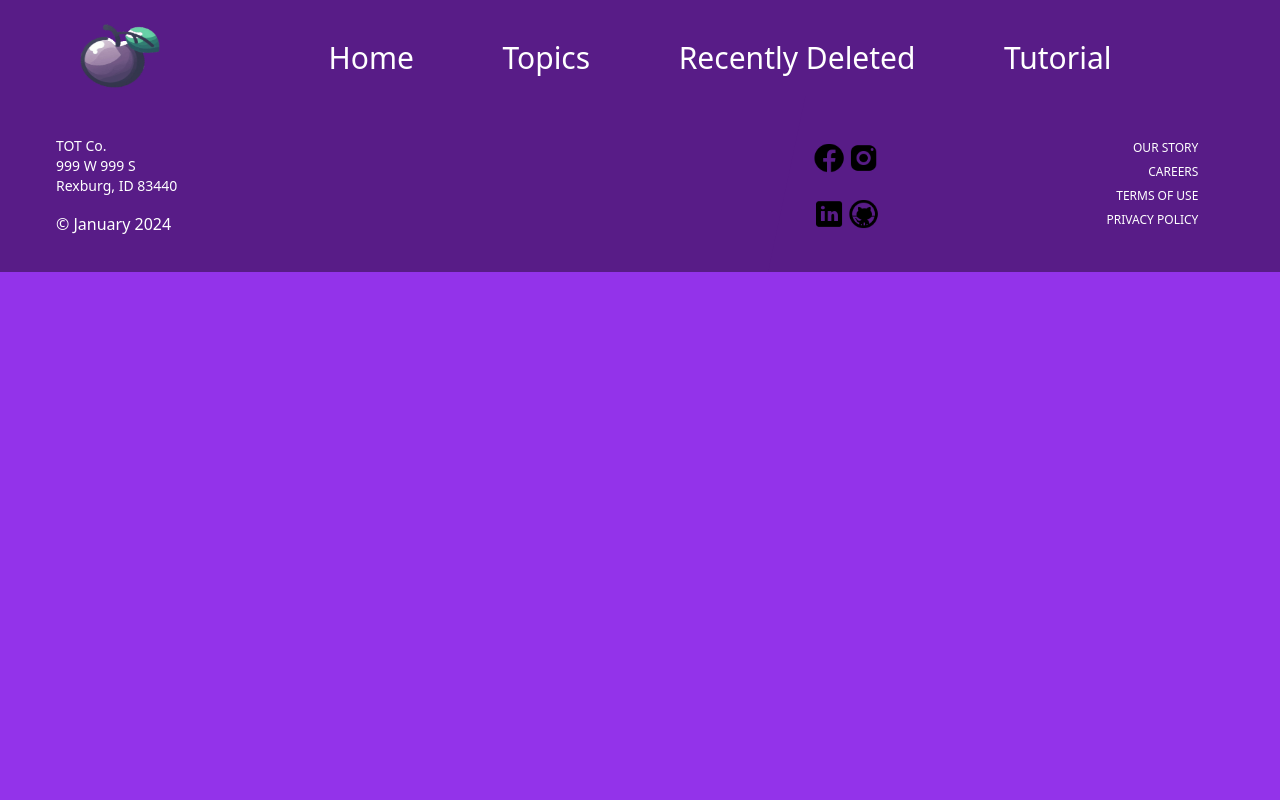
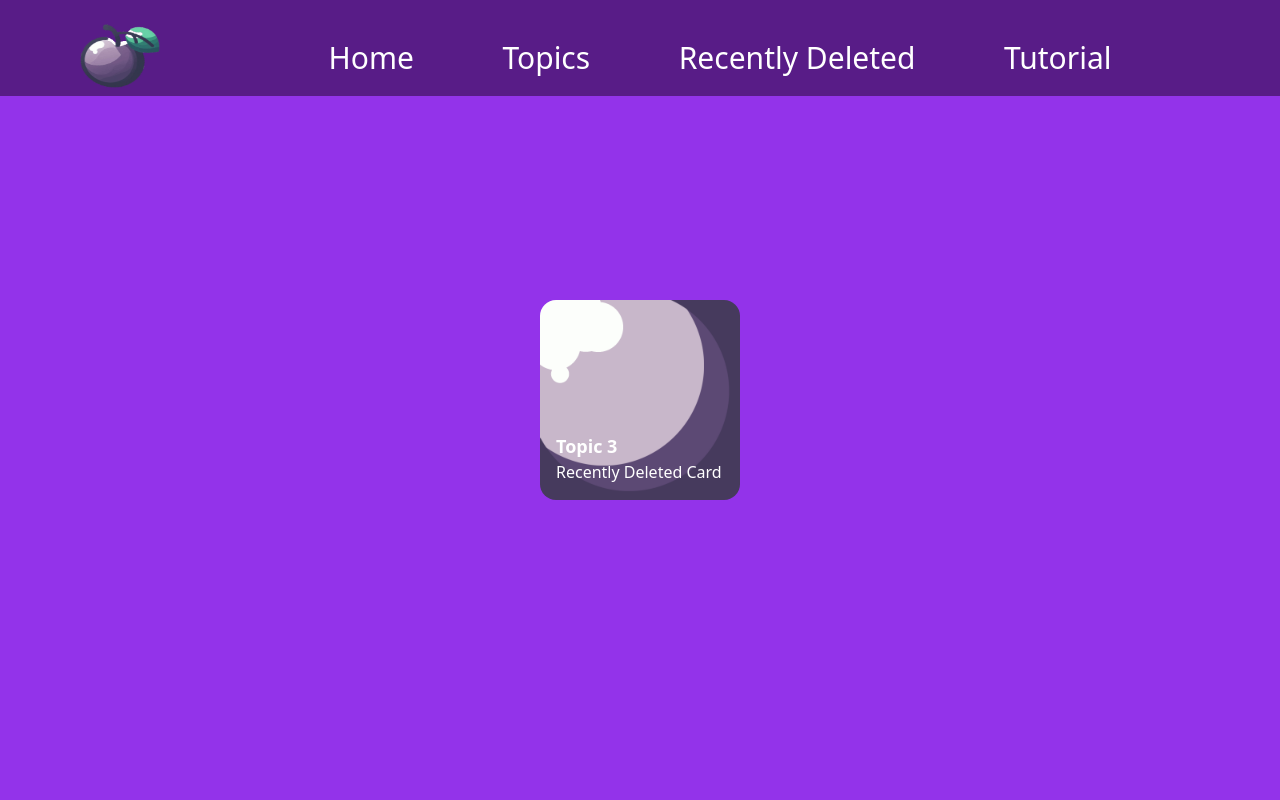
Before and after one commit to jacall2016/plums, a Next.js app: page /Deleted in a window 1280 px wide. Shown: the top 800 px of the page. Built offline with nearby package versions, Linux system fonts and the light colour scheme.

Commit message:
added delete functionality and readded dynamic loading

```diff
--- a/src/app/Deleted/page.tsx
+++ b/src/app/Deleted/page.tsx
@@ -1,13 +1,15 @@
-import Image from "next/image";
+
+import Image from 'next/image';
+import DeletedTopicList from '../../components/topic/deletedTopicList';
+
 
 export default function Deleted() {
-  return (
-    <main>
-      <div>
-
-      </div>
 
 
+
+  return (
+    <main className="flex flex-col items-center justify-center h-screen">
+      <DeletedTopicList/>
     </main>
   );
 }
--- /dev/null
+++ b/src/components/source/sourceCard.tsx
@@ -0,0 +1,27 @@
+'use client'
+
+import React from 'react';
+
+interface Props {
+  title: string;
+  description: string;
+  imageUrl?: string;
+  url?: string;
+  note?: string;
+}
+
+const SourceCard: React.FC<Props> = ({ title, description, imageUrl, url, note }) => {
+  return (
+    <div className="bg-white h-auto mt-20 w-4/5 border rounded-md overflow-hidden shadow-md hover:scale-105 mx-auto">
+      {imageUrl && <img src={imageUrl} alt={title} className="w-full h-auto" />}
+      <div className="p-4">
+        <h3 className="text-xl font-semibold">{title}</h3>
+        <p className="text-gray-600">{description}</p>
+        {url && <a href={url} className="text-blue-500 hover:underline" target="_blank" rel="noopener noreferrer">Visit Source</a>}
+        {note && <p className="mt-2">{note}</p>}
+      </div>
+    </div>
+  );
+};
+
+export default SourceCard;
--- a/src/components/topic/deleteTopicButton.jsx
+++ b/src/components/topic/deleteTopicButton.jsx
@@ -1,5 +1,6 @@
 import React, { useState } from 'react';
 import Image from 'next/image';
+// import { TrashIcon } from '@heroicons/react/solid';
 
 function DeleteTopicButton({ onClick }) {
   const [clicked, setClicked] = useState(false);
--- /dev/null
+++ b/src/components/topic/deletedTopicList.tsx
@@ -0,0 +1,35 @@
+'use client'
+
+import React, { useState, useEffect } from 'react';
+import Image from 'next/image';
+import recentlyDeletedData from '../../data/recentlyDeleted.json';
+import TopicCard from './TopicCard';
+
+const DeletedTopicList = () => {
+  const [recentlyDeleted, setRecentlyDeleted] = useState(recentlyDeletedData);
+
+  useEffect(() => {
+    setRecentlyDeleted(recentlyDeletedData);
+  }, []);
+
+  const handleDelete = (topicId : number) =>{
+    const updatedTopics = recentlyDeleted.filter(topic => topic.id !== topicId);
+    setRecentlyDeleted(updatedTopics);
+
+  }
+
+  return (
+    <div>
+      {recentlyDeleted.map((topic) => (
+        <TopicCard
+          customKey={topic.id}
+          title={topic.title}
+          description={topic.description}
+          onDelete={() => handleDelete(topic.id)}
+        />
+      ))}
+    </div>
+  );
+}
+
+export default DeletedTopicList;
--- a/src/components/topic/topicCard.jsx
+++ b/src/components/topic/topicCard.jsx
@@ -4,8 +4,9 @@ import React, { useState } from 'react';
 import DeleteTopicButton from './DeleteTopicButton'; // Import the delete button component
 import EditTopicButton from './EditTopicButton'; // Import the edit button component
 import Image from 'next/image';
+import Link from 'next/link';
 
-const TopicCard = ({ customKey, title, description }) => {
+const TopicCard = ({ customKey, title, description, onDelete }) => {
   const [isHovered, setIsHovered] = useState(false);
   const [isMobileClicked, setIsMobileClicked] = useState(false);
 
@@ -21,7 +22,14 @@ const TopicCard = ({ customKey, title, description }) => {
     setIsMobileClicked(!isMobileClicked);
   };
 
+  const handleDelete = () => {
+    if (onDelete) {
+      onDelete(customKey);
+    }
+  };
+
   return (
+
       <div
         className={`relativ p-4 rounded-2xl transition-transform transform hover:scale-105 ${
           isMobileClicked ? 'md:hover:scale-105' : '' // For mobile view, apply hover effect on click
@@ -34,7 +42,7 @@ const TopicCard = ({ customKey, title, description }) => {
         {/* Render delete and edit buttons only when hovered or clicked */}
         {(isHovered || isMobileClicked) && (
           <div className="absolute top-0 left-0 z-20 p-2 flex items-start bg-white">
-          <DeleteTopicButton />
+            <DeleteTopicButton onClick={handleDelete} />
             <EditTopicButton />
           </div>
         )}
@@ -47,11 +55,14 @@ const TopicCard = ({ customKey, title, description }) => {
         />
 
         {/* Rest of the card content */}
+        <Link href={`/Topics/${customKey}`}>
           <div className="relative z-10 text-white">
             <h2 className="text-lg font-semibold">{title}</h2>
             <p className="text-white">{description}</p>
           </div>
+        </Link>
       </div>
+
   );
 };
 
--- a/src/components/topic/topicsCardList.jsx
+++ b/src/components/topic/topicsCardList.jsx
@@ -1,19 +1,40 @@
 'use client'
 // TopicCardList.js
-
-import React from 'react';
+import React, { useState } from 'react';
 import TopicCard from './TopicCard';
 import topicsData from '../../data/topics.json';
+import recentlyDeletedData from '../../data/recentlyDeleted.json'
 
 const TopicCardList = () => {
+
+  const [topics, setTopicsData] = useState(topicsData);
+  const [recentlyDeleted, setRecentlyDeleted] = useState(recentlyDeletedData);
+
+  // Function to handle deleting a topic
+  const handleDelete = (topicId) => {
+    // Find the topic to delete from topicsData
+    const deletedTopic = topics.find(topic => topic.id === topicId);
+
+    // Filter out the deleted topic from topicsData
+    const updatedTopics = topics.filter(topic => topic.id !== topicId);
+
+    // Add the deleted topic to recentlyDeletedData
+    setRecentlyDeleted([...recentlyDeleted, deletedTopic]);
+
+    // Update the state with the updated topicsData
+    setTopicsData(updatedTopics);
+  };
+
+
   return (
     <div className="grid grid-cols-1 sm:grid-cols-2 md:grid-cols-3 lg:grid-cols-4 gap-4 ml-4 mr-4">
-      {topicsData.map((topic) => (
+      {topics.map((topic) => (
         <div key={topic.id} className="relative rounded-2xl">
           <TopicCard
             customKey={topic.id}
             title={topic.title}
             description={topic.description}
+            onDelete={() => handleDelete(topic.id)}
           />
         </div>
       ))}
--- /dev/null
+++ b/src/data/recentlyDeleted.json
@@ -0,0 +1,9 @@
+[
+    {
+        "id": 3,
+        "title": "Topic 3",
+        "description": "Recently Deleted Card",
+        "imageUrl": "https://example.com/topic1.jpg"
+    }
+
+]
```
Also changed, not shown: src/types/recentlyDeleted.d.ts (added, +11 -0 lines). Lines whose indentation alone changed are shown as unchanged.
